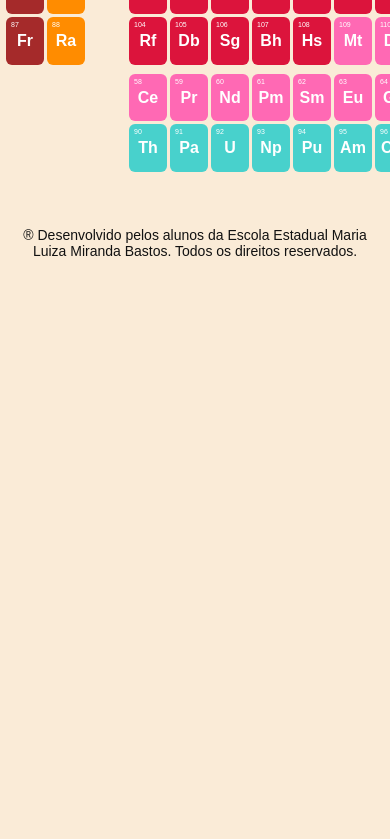
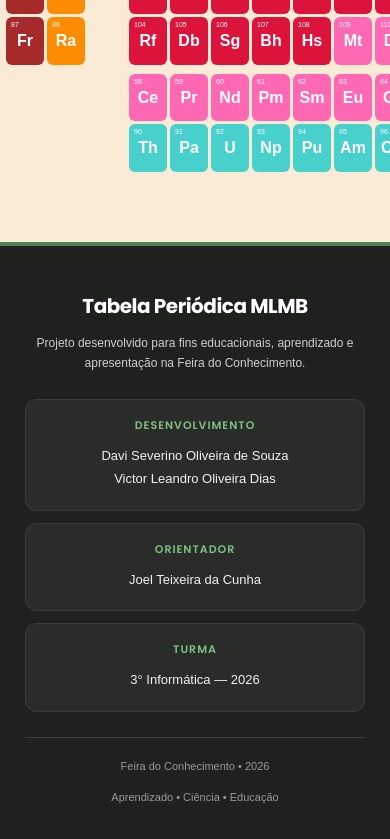
Before and after one commit to Davi-Severinokkj/Tabela_Periodica_MLMB, a PHP site: page / in a window 390 px wide. Shown: the part 527-1366 px from the top of the page. Before the commit the page ends 783 px from the top, so only its background shows below. Run offline with PHP 8.4, Linux system fonts and the light colour scheme; some libraries are stand-ins or nearby versions; some web fonts are replaced.

Commit message:
footer melhorado

```diff
--- a/assets/styles/responsividade.css
+++ b/assets/styles/responsividade.css
@@ -332,3 +332,78 @@
         font-size: 17px;
     }
 }
+
+/* =========================================================
+   RESPONSIVIDADE DO FOOTER
+   ========================================================= */
+
+@media (max-width: 768px) {
+
+    .footer_container {
+        margin-top: 40px;
+    }
+
+    .footer_conteudo {
+        padding: 35px 20px 20px;
+    }
+
+    .footer_principal {
+        margin-bottom: 25px;
+    }
+
+    .footer_principal h2 {
+        font-size: 22px;
+    }
+
+    .footer_principal p {
+        font-size: 13px;
+    }
+
+    .footer_info {
+        grid-template-columns: 1fr;
+        gap: 12px;
+        margin-bottom: 25px;
+    }
+
+    .footer_item {
+        min-height: auto;
+        padding: 17px;
+    }
+
+    .footer_final {
+        flex-direction: column;
+        justify-content: center;
+        text-align: center;
+    }
+
+    .footer_final span:last-child {
+        text-align: center;
+    }
+}
+
+@media (max-width: 480px) {
+
+    .footer_conteudo {
+        padding: 30px 15px 18px;
+    }
+
+    .footer_principal h2 {
+        font-size: 20px;
+    }
+
+    .footer_principal p {
+        font-size: 12px;
+    }
+
+    .footer_item span {
+        font-size: 11px;
+    }
+
+    .footer_item strong {
+        font-size: 13px;
+    }
+
+    .footer_final {
+        font-size: 11px;
+    }
+}
--- a/assets/styles/style.css
+++ b/assets/styles/style.css
@@ -928,16 +928,113 @@ body {
    ========================================================= */
 
 .footer_container {
+    width: 100%;
+    margin-top: 60px;
+    padding: 0;
+    background: #1f211f;
+    color: #ffffff;
+    border-top: 4px solid #528053;
+}
+
+.footer_conteudo {
+    width: min(1100px, 100%);
+    margin: 0 auto;
+    padding: 45px 30px 25px;
+}
+
+/* ---------- Área principal ---------- */
+
+.footer_principal {
+    text-align: center;
+    max-width: 650px;
+    margin: 0 auto 35px;
+}
+
+.footer_principal h2 {
+    margin: 0 0 12px;
+    font-family: 'Poppins', sans-serif;
+    font-size: 26px;
+    font-weight: 700;
+    letter-spacing: -0.5px;
+    color: #ffffff;
+}
+
+.footer_principal p {
+    margin: 0;
+    color: #cfcfcf;
+    font-size: 14px;
+    line-height: 1.7;
+}
+
+/* ---------- Informações ---------- */
+
+.footer_info {
+    display: grid;
+    grid-template-columns: repeat(3, 1fr);
+    gap: 20px;
+    margin-bottom: 35px;
+}
+
+.footer_item {
+    min-height: 120px;
+    padding: 20px;
+    background: rgba(255, 255, 255, 0.05);
+    border: 1px solid rgba(255, 255, 255, 0.08);
+    border-radius: 12px;
+    text-align: center;
+    transition:
+        transform 0.2s ease,
+        background 0.2s ease,
+        border-color 0.2s ease;
+}
+
+.footer_item:hover {
+    transform: translateY(-3px);
+    background: rgba(255, 255, 255, 0.08);
+    border-color: rgba(82, 128, 83, 0.5);
+}
+
+.footer_item span {
+    display: block;
+    margin-bottom: 12px;
+    color: #7fc281;
+    font-family: 'Poppins', sans-serif;
+    font-size: 12px;
+    font-weight: 600;
+    text-transform: uppercase;
+    letter-spacing: 1px;
+}
+
+.footer_item strong {
+    display: block;
+    margin: 4px 0;
+    color: #f1f1f1;
+    font-size: 14px;
+    font-weight: 500;
+    line-height: 1.5;
+}
+
+/* ---------- Linha divisória ---------- */
+
+.footer_linha {
+    width: 100%;
+    height: 1px;
+    margin-bottom: 20px;
+    background: rgba(255, 255, 255, 0.12);
+}
+
+/* ---------- Rodapé final ---------- */
+
+.footer_final {
     display: flex;
+    align-items: center;
+    justify-content: space-between;
+    gap: 15px;
+    color: #999999;
+    font-size: 12px;
+    line-height: 1.5;
+}
 
-    align-items: center;
-    justify-content: center;
-
-    padding: 10px;
-
-    margin: 10px;
-
-    font-size: 1em;
-
-    text-align: center;
+.footer_final span:last-child {
+    text-align: right;
 }
--- a/includes/footer.php
+++ b/includes/footer.php
@@ -1,7 +1,40 @@
-<footer>
-    <div class="footer_container">
+<footer class="footer_container">
 
-        &reg; Desenvolvido pelos alunos da Escola Estadual Maria Luiza Miranda Bastos. Todos os direitos reservados.
+    <div class="footer_conteudo">
+
+        <div class="footer_principal">
+            <h2>Tabela Periódica MLMB</h2>
+            <p>
+                Projeto desenvolvido para fins educacionais,
+                aprendizado e apresentação na Feira do Conhecimento.
+            </p>
+        </div>
+
+        <div class="footer_info">
+            <div class="footer_item">
+                <span>Desenvolvimento</span>
+                <strong>Davi Severino Oliveira de Souza</strong>
+                <strong>Victor Leandro Oliveira Dias</strong>
+            </div>
+
+            <div class="footer_item">
+                <span>Orientador</span>
+                <strong>Joel Teixeira da Cunha</strong>
+            </div>
+
+            <div class="footer_item">
+                <span>Turma</span>
+                <strong>3° Informática — 2026</strong>
+            </div>
+        </div>
+
+        <div class="footer_linha"></div>
+
+        <div class="footer_final">
+            <span>Feira do Conhecimento • 2026</span>
+            <span>Aprendizado • Ciência • Educação</span>
+        </div>
 
     </div>
+
 </footer>
```
